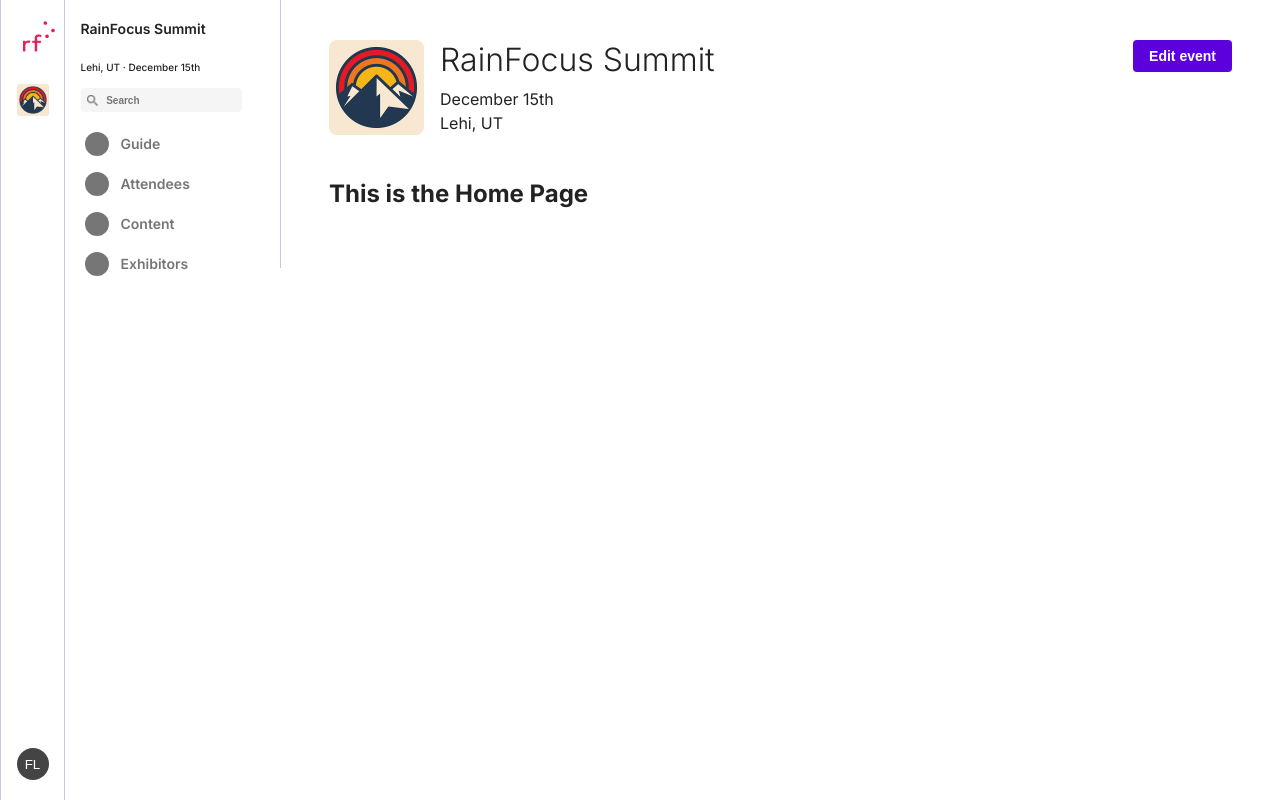
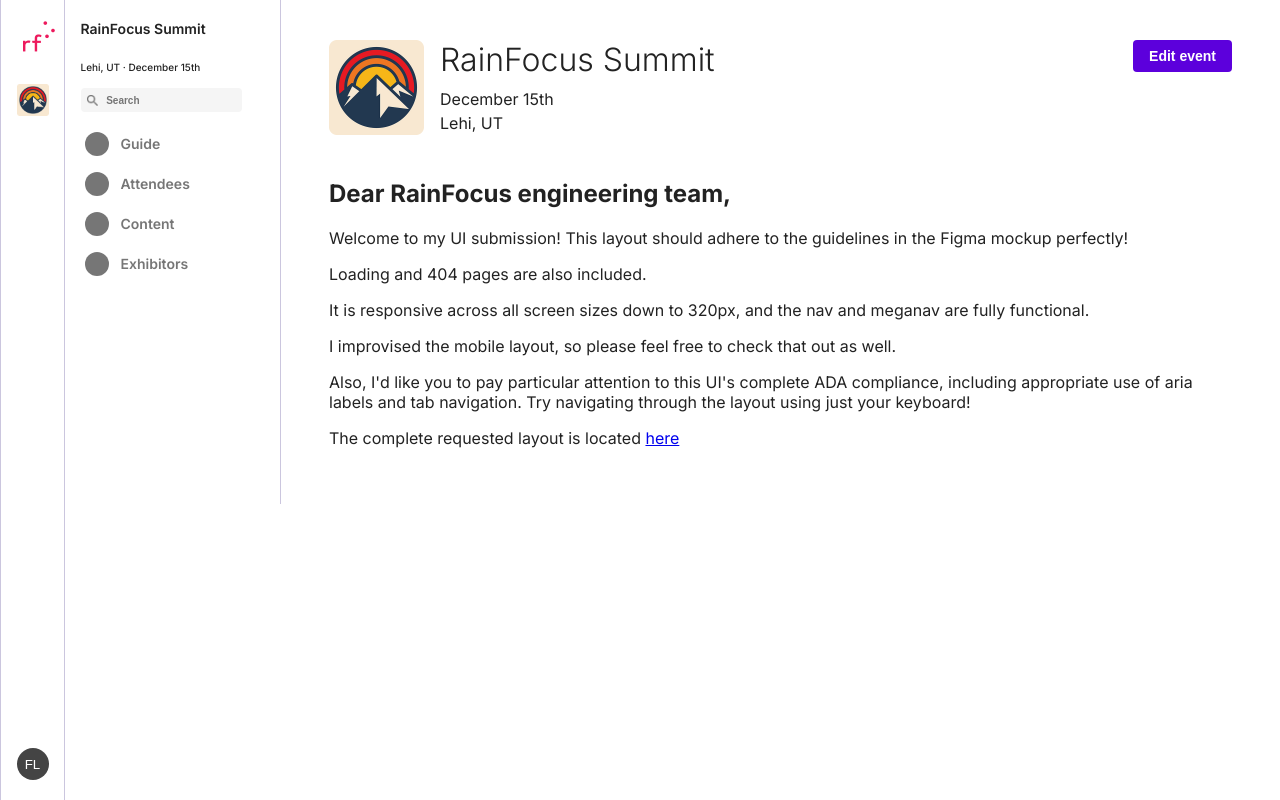
Before and after one commit to sethbaldridge87/rf-ui, a Next.js app: page / in a window 1280 px wide. Built offline with nearby package versions, Linux system fonts and the light colour scheme.

Commit message:
README file updated, and homepage intro text added.

```diff
--- a/app/page.tsx
+++ b/app/page.tsx
@@ -1,5 +1,15 @@
+import Link from "next/link";
+
 export default function Home() {
   return (
-    <section><h2>This is the Home Page</h2></section>
+    <section>
+      <h2>Dear RainFocus engineering team,</h2>
+      <p>Welcome to my UI submission! This layout should adhere to the guidelines in the Figma mockup perfectly!</p>
+      <p>Loading and 404 pages are also included.</p>
+      <p>It is responsive across all screen sizes down to 320px, and the nav and meganav are fully functional.</p>
+      <p>I improvised the mobile layout, so please feel free to check that out as well.</p>
+      <p>Also, I'd like you to pay particular attention to this UI's complete ADA compliance, including appropriate use of aria labels and tab navigation. Try navigating through the layout using just your keyboard!</p>
+      <p>The complete requested layout is located <Link href="attendees/attendees">here</Link></p>
+    </section>
   );
 }
```
Also changed, not shown: 1 other file (tests, documents, lock files or other folders).
